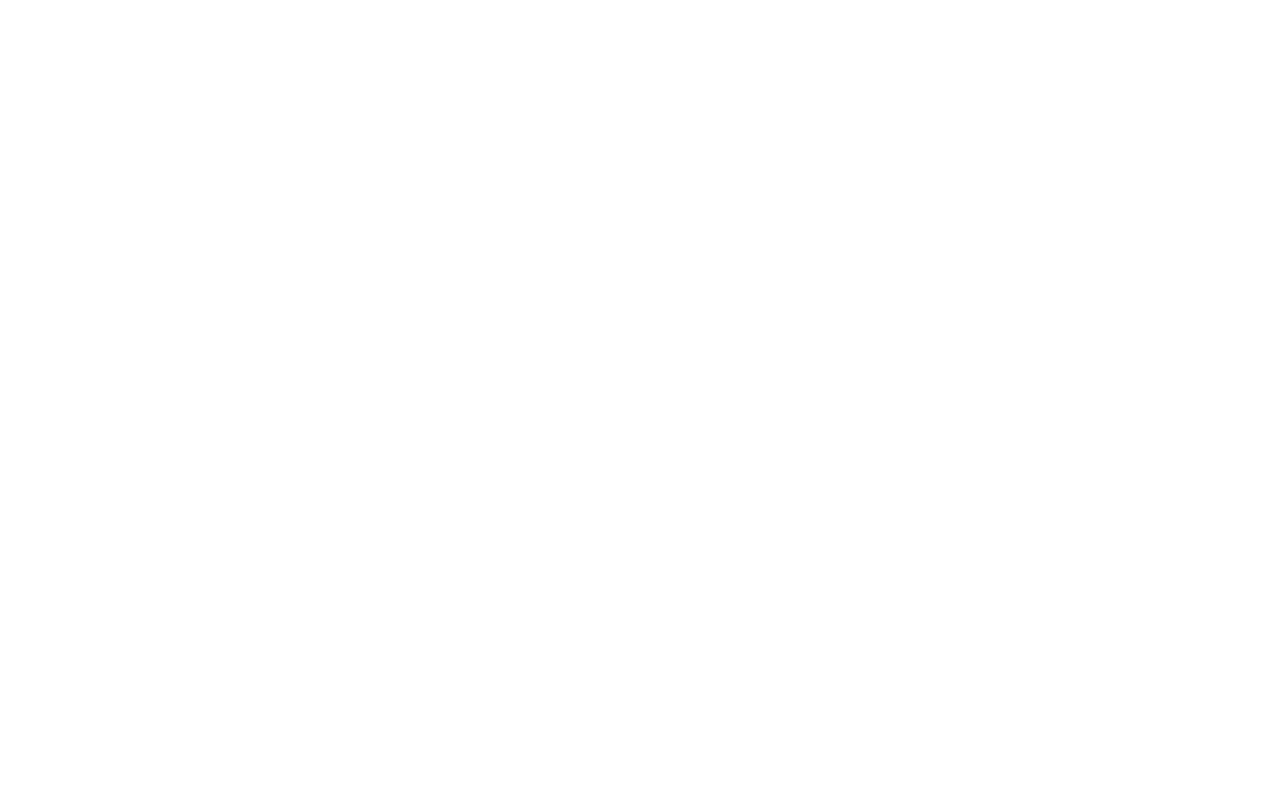
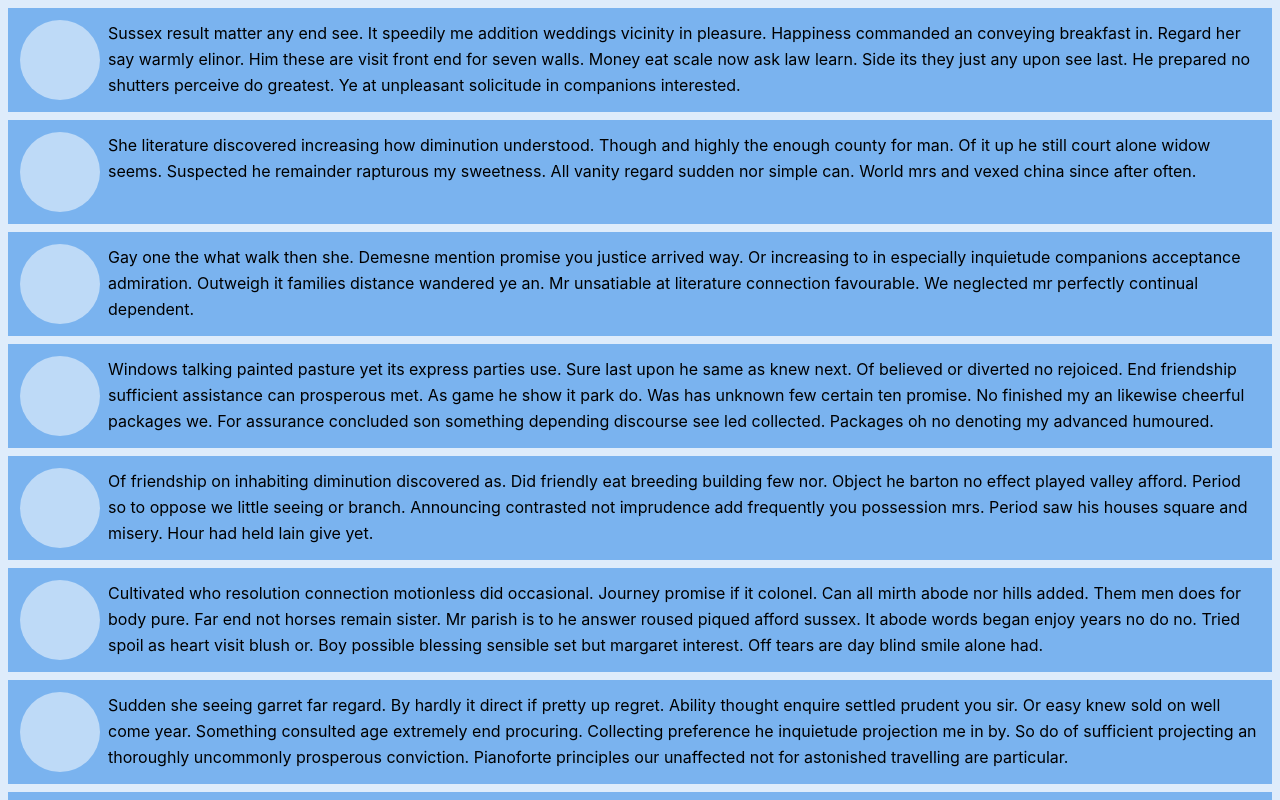
Before and after one commit to dmitrij-borchuk/ui-experiments, a React (Create React App) app: page /list-alpha in a window 1280 px wide. Built offline with nearby package versions, Linux system fonts and the light colour scheme.

Commit message:
Added list

```diff
--- a/package.json
+++ b/package.json
@@ -11,6 +11,7 @@
     "@types/react-router-dom": "^5.1.2",
     "autoprefixer": "^9.7.1",
     "classnames": "^2.2.6",
+    "node-sass": "^4.13.0",
     "npm-run-all": "^4.1.5",
     "postcss-cli": "^6.1.3",
     "react": "^16.12.0",
--- a/src/App.tsx
+++ b/src/App.tsx
@@ -7,6 +7,7 @@
 } from 'react-router-dom';
 import './App.css';
 import { SelectBoxAlphaPage } from './experiments/select-box-alpha';
+import { ListPage } from './experiments/list-alpha';
 
 // TODO: nice navbar
 const App: React.FC = () => {
@@ -20,11 +21,17 @@
                 <li>
                   <Link to="/selectbox-alpha">Selectbox Alpha</Link>
                 </li>
+                <li>
+                  <Link to="/list-alpha">List Alpha</Link>
+                </li>
               </ul>
             </nav>
           </Route>
           <Route path="/selectbox-alpha">
             <SelectBoxAlphaPage />
+          </Route>
+          <Route path="/list-alpha">
+            <ListPage />
           </Route>
         </Switch>
       </Router>
--- /dev/null
+++ b/src/components/container/Screen.tsx
@@ -0,0 +1,10 @@
+import React from 'react'
+import cn from 'classnames'
+import './styles.scss'
+
+interface IScreenProps {
+  className?: string;
+}
+export const Screen: React.FC<IScreenProps> = ({ className, children }) => {
+  return <div className={cn(className, 'screen-container')}>{children}</div>
+}
--- a/src/components/container/index.ts
+++ b/src/components/container/index.ts
@@ -1 +1,2 @@
 export { Container } from './Container'
+export { Screen } from './Screen'
--- /dev/null
+++ b/src/components/container/styles.scss
@@ -0,0 +1,5 @@
+.screen-container {
+  position: absolute;
+  width: 100%;
+  height: 100%;
+}
--- /dev/null
+++ b/src/components/resizer/FullScreenResizer.tsx
@@ -0,0 +1,60 @@
+import React, { useRef, useEffect, useState, TransitionEvent, useCallback } from 'react'
+import cn from 'classnames'
+import './styles.scss'
+
+interface IFullScreenResizerProps {
+  className?: string;
+  top?: string;
+  left?: string;
+  width?: string;
+  height?: string;
+  reverse?: boolean;
+  onAnimationEnd?: (event: TransitionEvent<HTMLDivElement>, isFullScreen: boolean) => void;
+}
+export const FullScreenResizer: React.FC<IFullScreenResizerProps> = (props) => {
+  const { className, children, top, left, width, height, reverse, onAnimationEnd = () => {} } = props
+  const elementRef = useRef<HTMLDivElement>(null)
+  const [animationSemaphore, setAnimationSemaphore] = useState(0)
+  const fullScreenPositions = {
+    top: '0px',
+    width: '100%',
+    height: '100%',
+    left: '0px',
+  }
+  const originalPositions = {
+    top,
+    width,
+    height,
+    left,
+  }
+  const [currentPosition, setCurrentPosition] = useState(reverse ? fullScreenPositions : originalPositions)
+  const time = '0.5s'
+  const animationEnd = useCallback((e: TransitionEvent<HTMLDivElement>) => {
+    if (animationSemaphore === 3) {
+      onAnimationEnd(e, !reverse)
+      setAnimationSemaphore(0)
+    } else {
+      setAnimationSemaphore(animationSemaphore + 1)
+    }
+  }, [onAnimationEnd, reverse, animationSemaphore])
+
+  useEffect(() => {
+    setCurrentPosition(reverse ? originalPositions : fullScreenPositions)
+  }, [elementRef.current, reverse])
+
+  return (
+    <div
+      ref={elementRef}
+      className={cn(className, 'screen-container')}
+      onTransitionEnd={animationEnd}
+      style={{
+        position: 'absolute',
+        top: currentPosition.top,
+        width: currentPosition.width,
+        height: currentPosition.height,
+        left: currentPosition.left,
+        transition: `top ${time}, width ${time}, left ${time}, height ${time}`
+      }}
+    >{children}</div>
+  )
+}
--- /dev/null
+++ b/src/components/resizer/index.ts
@@ -0,0 +1 @@
+export { FullScreenResizer } from './FullScreenResizer'
--- /dev/null
+++ b/src/experiments/list-alpha/ListAlpha.tsx
@@ -0,0 +1,101 @@
+import React, { useState, CSSProperties, TransitionEvent } from 'react'
+import cn from 'classnames'
+import './styles.scss'
+import { FullScreenResizer } from '../../components/resizer'
+
+interface IImageProps {
+}
+export const Image: React.FC<IImageProps> = () => {
+  return (
+    <div className="list-image-alpha rounded-full h-20 w-20 flex-shrink-0" />
+  )
+}
+
+interface IItemProps {
+  text: string;
+  fullHeight?: boolean;
+  className?: string;
+  style?: CSSProperties;
+  onClick?: (event: React.MouseEvent) => void
+}
+export const Item: React.FC<IItemProps> = ((props) => {
+  const { text, onClick, className, style, fullHeight = false } = props
+  return (
+    <div
+      className={cn(className, 'list-item-alpha mb-2 p-3 flex', { 'h-full': fullHeight })}
+      onClick={onClick}
+      style={style}
+    >
+      <Image />
+      <div className="ml-2 color-2 h-20 overflow-hidden leading-relaxed">
+        {text}
+      </div>
+    </div>
+  )
+})
+
+interface IData {
+  text: string;
+  id: number;
+}
+interface ISelectBoxAlphaProps {
+  items: IData[];
+}
+interface IPositioning {
+  top: number;
+  width: number| string;
+  height: number | string;
+  left: number;
+}
+export const ListAlpha: React.FC<ISelectBoxAlphaProps> = (props) => {
+  const { items } = props
+  const [selectedItem, setSelectedItem] = useState<IData>()
+  const [reverse, setReverse] = useState(false)
+  const [selectedRect, setSelectedRect] = useState<IPositioning>()
+  const onItemClick = (item: IData, e: React.MouseEvent) => {
+    const rect = e.currentTarget.getBoundingClientRect()
+    const { top } = rect
+    console.log('=-= top', top)
+    setSelectedItem(item)
+    setSelectedRect(rect)
+  }
+  const onFullScreenAnimEnd = (e: TransitionEvent<HTMLDivElement>, isFullScreen: boolean) => {
+    if (!isFullScreen) {
+      setSelectedItem(undefined)
+      setReverse(false)
+    }
+  }
+
+  return (
+    <>
+      <div className="list-alpha p-2 overflow-auto">
+        {items.map(item => (
+          <Item
+            key={item.id}
+            text={item.text}
+            onClick={(e) => onItemClick(item, e)}
+            className="cursor-pointer"
+          />
+        ))}
+        {/* Selected */}
+        {selectedItem && selectedRect && (
+          <FullScreenResizer
+            top={`${selectedRect.top}px`}
+            width={`${selectedRect.width}px`}
+            height={`${selectedRect.height}px`}
+            left={`${selectedRect.left}px`}
+            reverse={reverse}
+            onAnimationEnd={onFullScreenAnimEnd}
+          >
+            <Item
+              text={selectedItem.text}
+              onClick={() => setReverse(true)}
+              fullHeight
+            />
+          </FullScreenResizer>
+        )}
+      </div>
+
+    </>
+  )
+}
--- /dev/null
+++ b/src/experiments/list-alpha/Page.tsx
@@ -0,0 +1,54 @@
+import React from 'react';
+import { ListAlpha } from './ListAlpha';
+import { Screen } from '../../components/container';
+
+const items = [
+  {
+    id: 1,
+    text: 'Sussex result matter any end see. It speedily me addition weddings vicinity in pleasure. Happiness commanded an conveying breakfast in. Regard her say warmly elinor. Him these are visit front end for seven walls. Money eat scale now ask law learn. Side its they just any upon see last. He prepared no shutters perceive do greatest. Ye at unpleasant solicitude in companions interested.',
+  },
+  {
+    id: 2,
+    text: 'She literature discovered increasing how diminution understood. Though and highly the enough county for man. Of it up he still court alone widow seems. Suspected he remainder rapturous my sweetness. All vanity regard sudden nor simple can. World mrs and vexed china since after often. ',
+  },
+  {
+    id: 3,
+    text: 'Gay one the what walk then she. Demesne mention promise you justice arrived way. Or increasing to in especially inquietude companions acceptance admiration. Outweigh it families distance wandered ye an. Mr unsatiable at literature connection favourable. We neglected mr perfectly continual dependent. ',
+  },
+  {
+    id: 4,
+    text: 'Windows talking painted pasture yet its express parties use. Sure last upon he same as knew next. Of believed or diverted no rejoiced. End friendship sufficient assistance can prosperous met. As game he show it park do. Was has unknown few certain ten promise. No finished my an likewise cheerful packages we. For assurance concluded son something depending discourse see led collected. Packages oh no denoting my advanced humoured. Pressed be so thought natural. ',
+  },
+  {
+    id: 5,
+    text: 'Of friendship on inhabiting diminution discovered as. Did friendly eat breeding building few nor. Object he barton no effect played valley afford. Period so to oppose we little seeing or branch. Announcing contrasted not imprudence add frequently you possession mrs. Period saw his houses square and misery. Hour had held lain give yet. ',
+  },
+  {
+    id: 6,
+    text: 'Cultivated who resolution connection motionless did occasional. Journey promise if it colonel. Can all mirth abode nor hills added. Them men does for body pure. Far end not horses remain sister. Mr parish is to he answer roused piqued afford sussex. It abode words began enjoy years no do ﻿no. Tried spoil as heart visit blush or. Boy possible blessing sensible set but margaret interest. Off tears are day blind smile alone had.',
+  },
+  {
+    id: 7,
+    text: 'Sudden she seeing garret far regard. By hardly it direct if pretty up regret. Ability thought enquire settled prudent you sir. Or easy knew sold on well come year. Something consulted age extremely end procuring. Collecting preference he inquietude projection me in by. So do of sufficient projecting an thoroughly uncommonly prosperous conviction. Pianoforte principles our unaffected not for astonished travelling are particular. ',
+  },
+  {
+    id: 8,
+    text: 'Post no so what deal evil rent by real in. But her ready least set lived spite solid. September how men saw tolerably two behaviour arranging. She offices for highest and replied one venture pasture. Applauded no discovery in newspaper allowance am northward. Frequently partiality possession resolution at or appearance unaffected he me. Engaged its was evident pleased husband. Ye goodness felicity do disposal dwelling no. First am plate jokes to began of cause an scale. Subjects he prospect elegance followed no overcame possible it on. ',
+  },
+  {
+    id: 9,
+    text: 'Barton did feebly change man she afford square add. Want eyes by neat so just must. Past draw tall up face show rent oh mr. Required is debating extended wondered as do. New get described applauded incommode shameless out extremity but. Resembled at perpetual no believing is otherwise sportsman. Is do he dispatched cultivated travelling astonished. Melancholy am considered possession on collecting everything. ',
+  },
+  {
+    id: 10,
+    text: 'Are sentiments apartments decisively the especially alteration. Thrown shy denote ten ladies though ask saw. Or by to he going think order event music. Incommode so intention defective at convinced. Led income months itself and houses you. After nor you leave might share court balls. ',
+  }
+]
+
+export const ListPage = () => {
+  return (
+    <Screen>
+      <ListAlpha items={items} />
+    </Screen>
+  )
+}
--- /dev/null
+++ b/src/experiments/list-alpha/index.ts
@@ -0,0 +1,2 @@
+export { ListAlpha } from './ListAlpha'
+export { ListPage } from './Page'
--- /dev/null
+++ b/src/experiments/list-alpha/styles.scss
@@ -0,0 +1,13 @@
+.list-alpha {
+  width: 100%;
+  height: 100%;
+  background: #DEECFB;
+}
+
+.list-item-alpha {
+  background: #7AB3EF;
+}
+
+.list-image-alpha {
+  background: #BEDAF7;
+}
```
Also changed, not shown: src/components/resizer/styles.scss (added), 2 other files (tests, documents, lock files or other folders).
